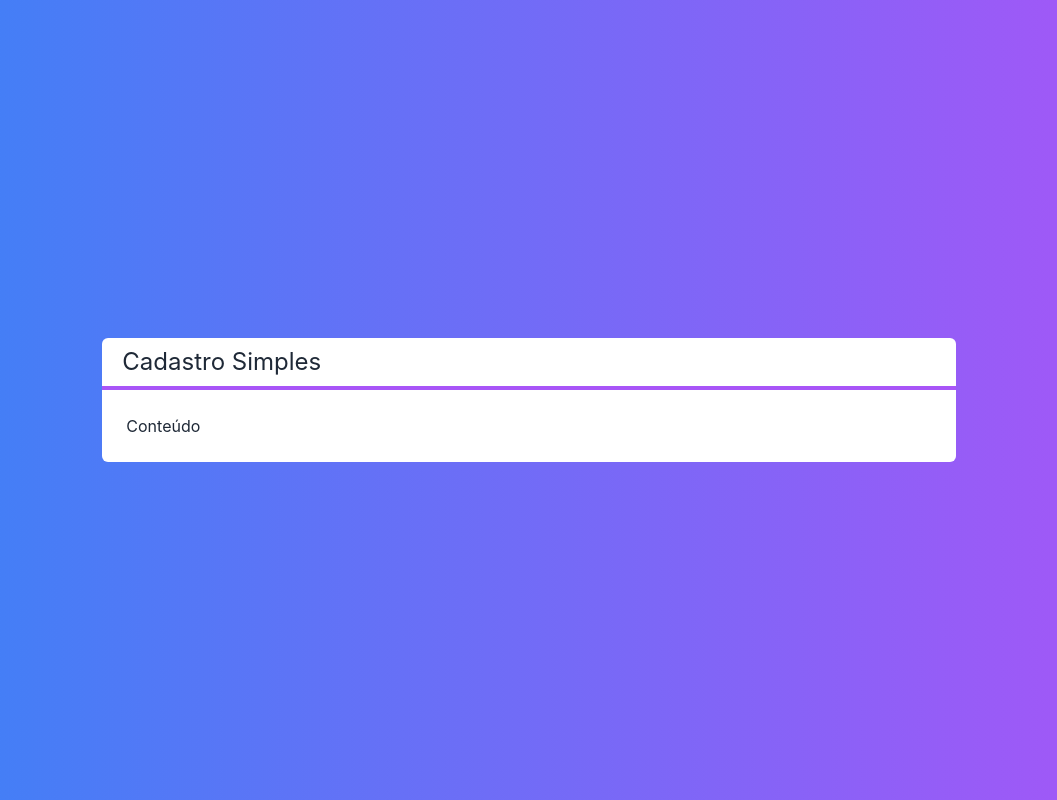
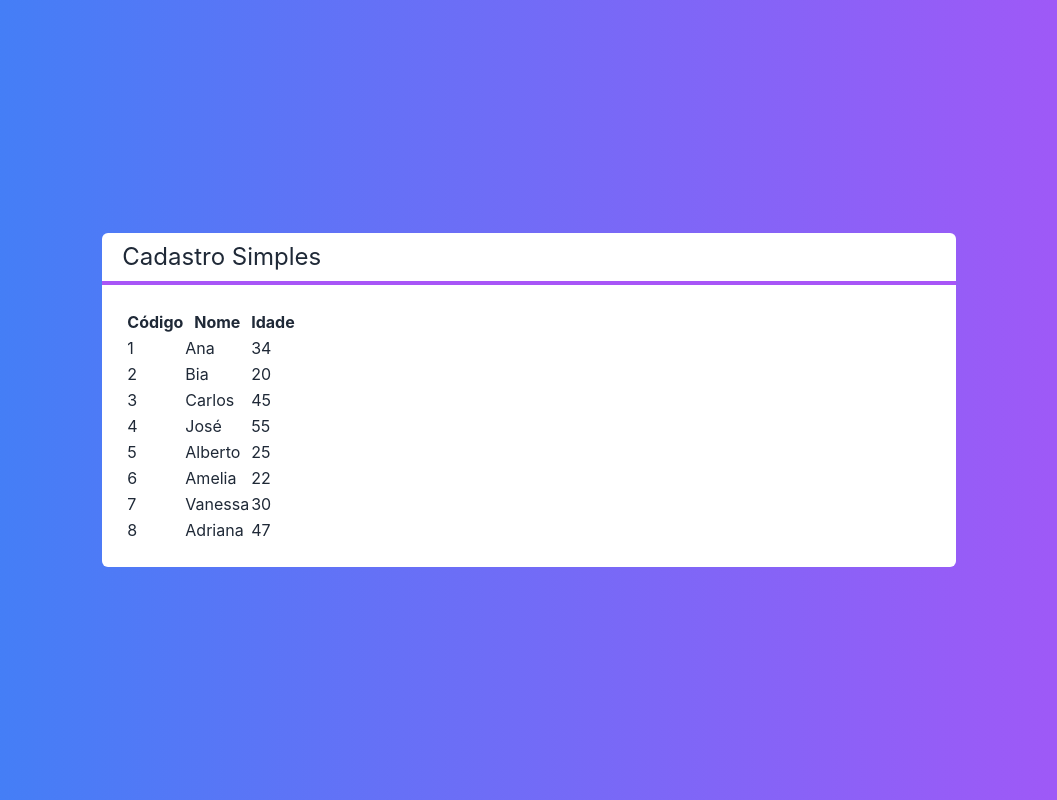
Before and after one commit to plinioaraujo/next-crud, a Next.js app: page / in a window 1280 px wide. Shown: the whole page, without its empty margins (111-1168 px from the left). Built offline with nearby package versions, Linux system fonts and the light colour scheme.

Commit message:
Next.js - Componente Tabela #01

```diff
--- /dev/null
+++ b/src/components/Tabela.tsx
@@ -0,0 +1,46 @@
+import Cliente from "../core/Cliente";
+
+interface TabelaProps {
+    clientes: Cliente[]
+}
+
+function Tabela(props: TabelaProps) {
+
+    function renderizarCabecalho() {
+        return (<tr>
+            <th>Código</th>
+            <th>Nome</th>
+            <th>Idade</th>
+        </tr>
+        )
+    }
+
+    function renderizarDados() {
+        return props.clientes?.map((cliente, i) => {
+            return (
+                <tr key={cliente.id}>
+                    <td>{cliente.id}</td>
+                    <td>{cliente.nome}</td>
+                    <td>{cliente.idade}</td>
+                </tr>
+            )
+
+        })
+
+    }
+
+    return (
+        <>
+            <table>
+                <thead>
+                    {renderizarCabecalho()}
+                </thead>
+                <tbody>
+                    {renderizarDados()}
+                </tbody>
+            </table>
+        </>
+    );
+}
+
+export default Tabela;
--- a/src/pages/index.tsx
+++ b/src/pages/index.tsx
@@ -1,6 +1,20 @@
 import Layout from "../components/Layout";
+import Tabela from "../components/Tabela";
+import Cliente from "../core/Cliente";
 
 export default function Home() {
+
+  const clientes = [
+    new Cliente('Ana', 34, '1'),
+    new Cliente('Bia', 20, '2'),
+    new Cliente('Carlos', 45, '3'),
+    new Cliente('José', 55, '4'),
+    new Cliente('Alberto', 25, '5'),
+    new Cliente('Amelia', 22, '6'),
+    new Cliente('Vanessa', 30, '7'),
+    new Cliente('Adriana', 47, '8'),
+  ]
+
   return (
     <div className={`
       flex justify-center items-center h-screen
@@ -8,7 +22,7 @@
       text-white
     `}>
       <Layout titulo="Cadastro Simples">
-        <span>Conteúdo</span>
+        <Tabela clientes={clientes}></Tabela>
       </Layout>
     </div>
   )
```
